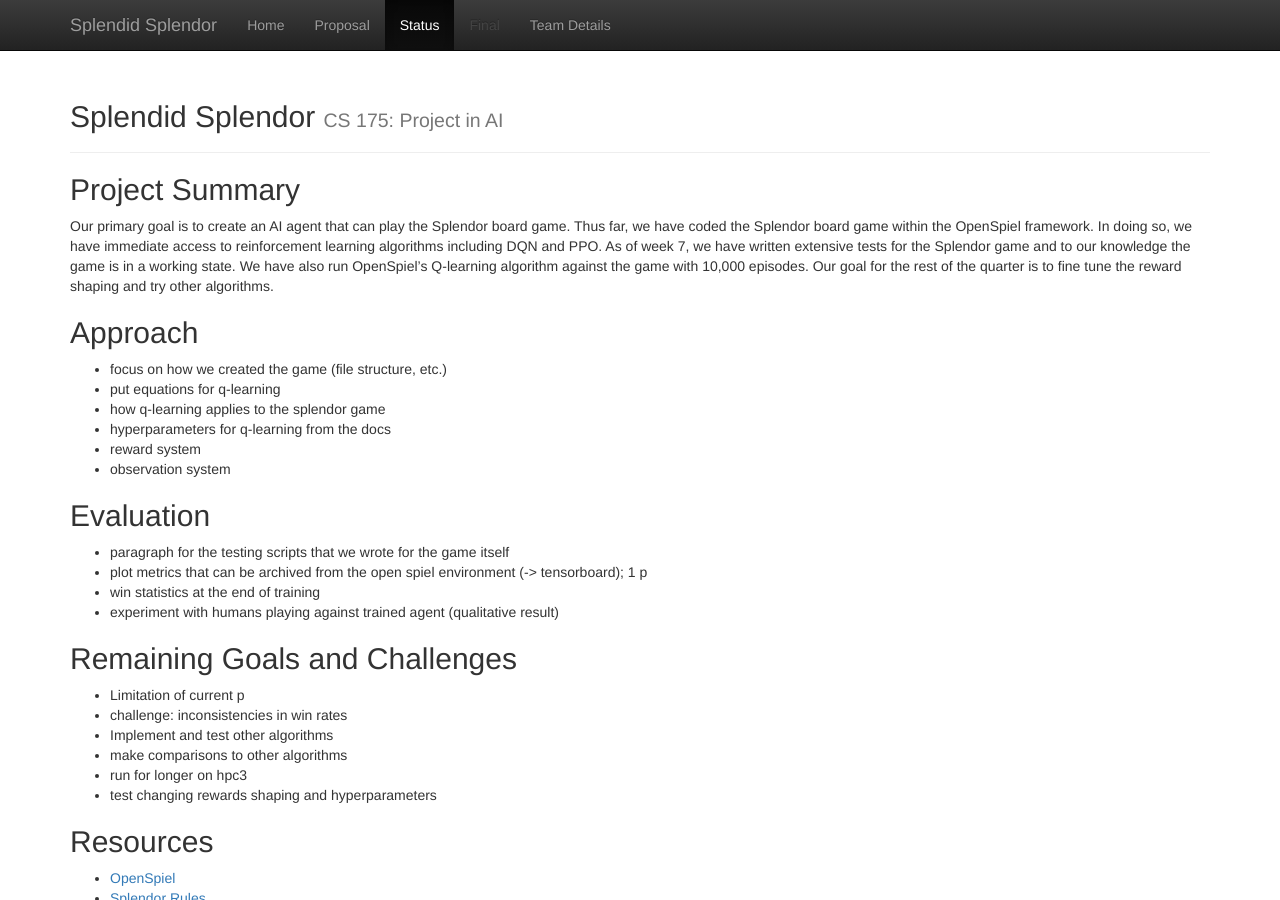
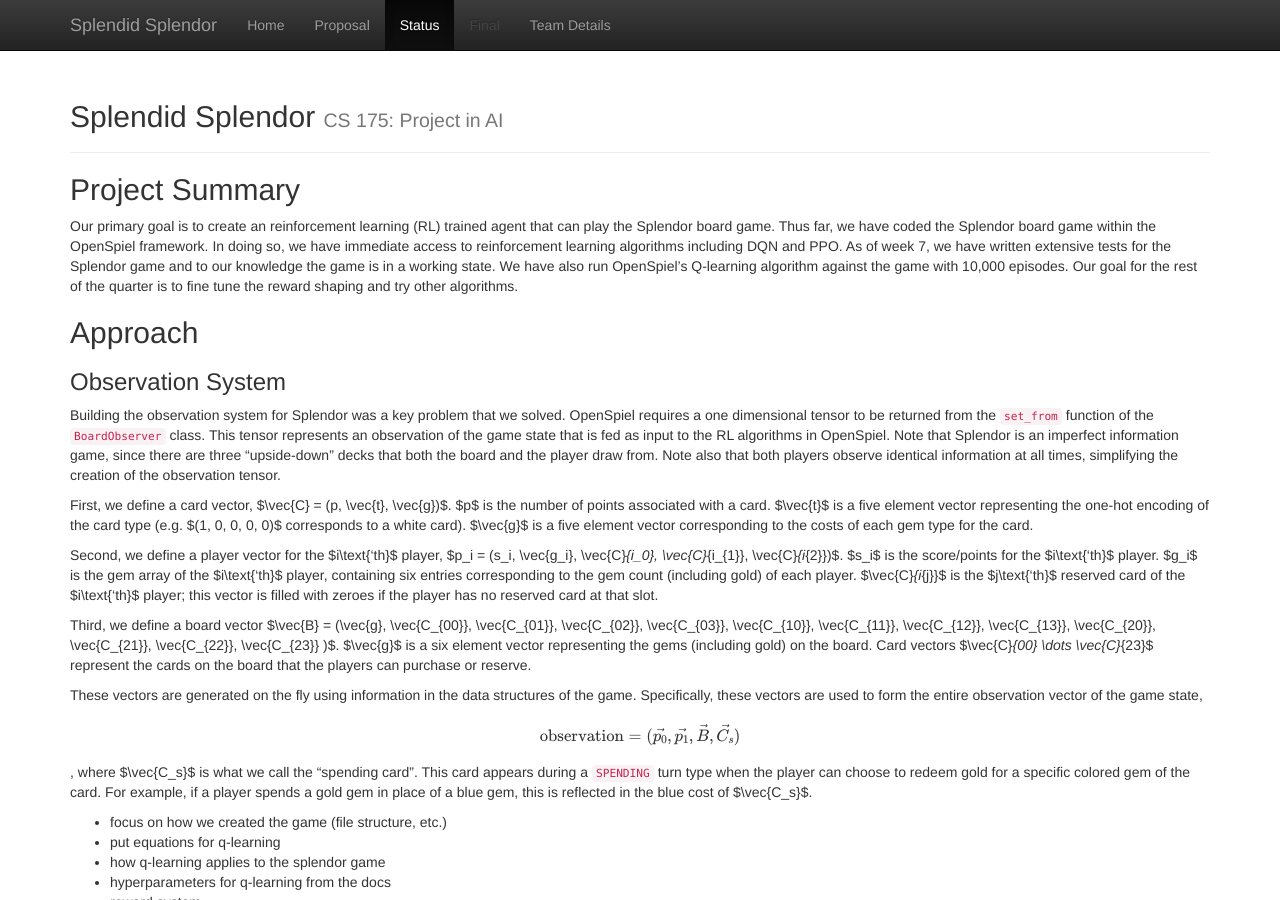
Before and after one commit to Blue0505/SplendidSplendor, a Jekyll site: the page built from docs/status.md, in a window 1280 px wide and 900 px high. Built offline with Jekyll 4.4.1, drawn with Linux system fonts in a browser that asks for light colours; formulas are drawn with MathJax 3.

Commit message:
Added observation system paragraph into docs.

```diff
--- a/docs/status.md
+++ b/docs/status.md
@@ -4,9 +4,40 @@ title: Status
 ---
 
 ## Project Summary
-Our primary goal is to create an AI agent that can play the Splendor board game. Thus far, we have coded the Splendor board game within the OpenSpiel framework. In doing so, we have immediate access to reinforcement learning algorithms including DQN and PPO. As of week 7, we have written extensive tests for the Splendor game and to our knowledge the game is in a working state. We have also run OpenSpiel's Q-learning algorithm against the game with 10,000 episodes. Our goal for the rest of the quarter is to fine tune the reward shaping and try other algorithms.
+Our primary goal is to create an reinforcement learning (RL) trained agent that can play the Splendor board game. Thus far, we have coded the Splendor board game within the OpenSpiel framework. In doing so, we have immediate access to reinforcement learning algorithms including DQN and PPO. As of week 7, we have written extensive tests for the Splendor game and to our knowledge the game is in a working state. We have also run OpenSpiel's Q-learning algorithm against the game with 10,000 episodes. Our goal for the rest of the quarter is to fine tune the reward shaping and try other algorithms.
 
 ## Approach
+
+### Observation System
+Building the observation system for Splendor was a key problem that we solved.
+OpenSpiel requires a one dimensional tensor to be returned from the `set_from` function of the `BoardObserver` class. This tensor
+represents an observation of the game state that is fed as input to the RL algorithms in OpenSpiel. Note that Splendor is an imperfect information game,
+since there are three "upside-down" decks that both the board and the player draw from. Note also that both players observe identical information at all times,
+simplifying the creation of the observation tensor.
+
+First, we define a card vector, $\vec{C} = (p, \vec{t}, \vec{g})$. $p$ is the number of points associated with a card. $\vec{t}$ is a five element
+vector representing the one-hot encoding of the card type (e.g. $(1, 0, 0, 0, 0)$ corresponds to a white card). $\vec{g}$ is a five
+element vector corresponding to the costs of each gem type for the card.
+
+Second, we define a player vector for the $i\text{'th}$ player, $p_i =  (s_i, \vec{g_i}, \vec{C}_{i_0}, \vec{C}_{i_{1}}, \vec{C}_{i_{2}})$. $s_i$ is the score/points for the $i\text{'th}$ player.
+$g_i$ is the gem array of the $i\text{'th}$ player, containing six entries corresponding to the gem count (including gold) of each player. $\vec{C}_{i_{j}}$ is the
+$j\text{'th}$ reserved card of the $i\text{'th}$ player; this vector is filled with zeroes if the player has no reserved card at that slot.
+
+Third, we define a board vector $\vec{B} = (\vec{g}, \vec{C_{00}}, \vec{C_{01}}, \vec{C_{02}}, \vec{C_{03}}, \vec{C_{10}}, \vec{C_{11}}, \vec{C_{12}},
+\vec{C_{13}}, \vec{C_{20}}, \vec{C_{21}}, \vec{C_{22}}, \vec{C_{23}} )$. $\vec{g}$ is a six element vector representing the gems (including gold) on the board. Card vectors
+$\vec{C}_{00} \dots \vec{C}_{23}$ represent the cards on the board that the players can purchase or reserve.
+
+These vectors are generated on the fly using information in the data structures of the game. Specifically, these vectors are used to form the entire observation vector of the game state,
+
+$$\text{observation} = (\vec{p_0}, \vec{p_1}, \vec{B}, \vec{C_s})$$
+
+, where $\vec{C_s}$ is what we call the "spending card". This card appears during a `SPENDING` turn type when the
+player can choose to redeem gold for a specific colored gem of the card. For example, if a player spends a
+gold gem in place of a blue gem, this is reflected in the blue cost of $\vec{C_s}$.
+
+
+
+
 * focus on how we created the game (file structure, etc.)
 * put equations for q-learning
 * how q-learning applies to the splendor game
```
